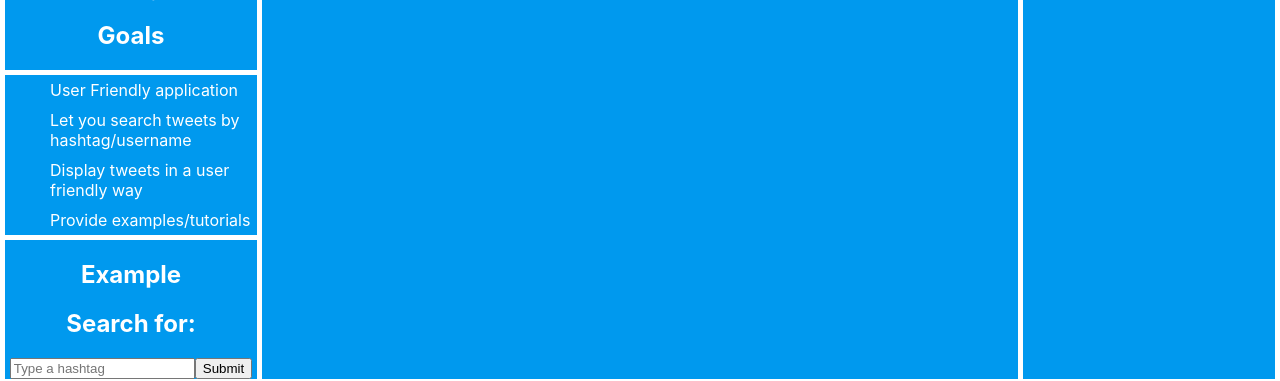
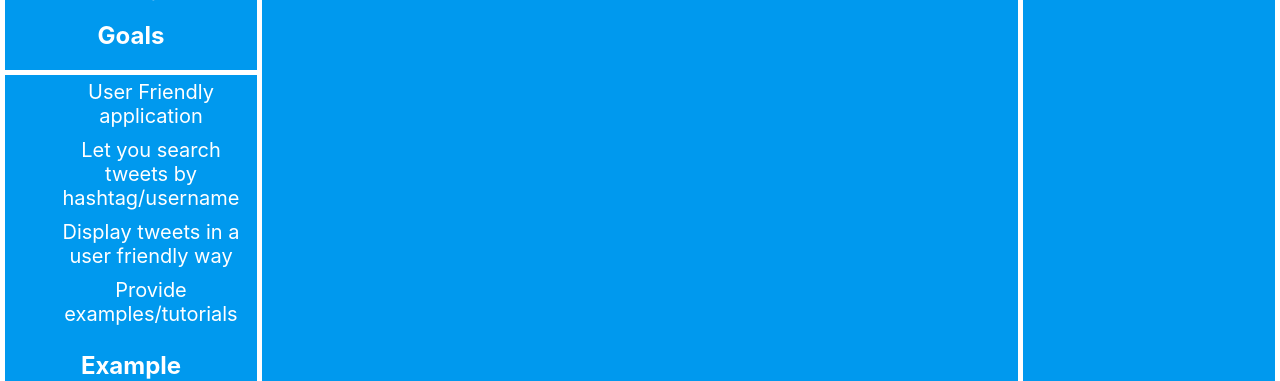
Before and after one commit to EA-Cortes/TweetFul, a React (Create React App) app in the folder tweetful/: page / in a window 1280 px wide. Shown: the part 927-1308 px from the top of the page. Built offline with nearby package versions, Linux system fonts and the light colour scheme; no server answers.

Commit message:
Visual fix

```diff
--- a/tweetful/src/style/App.css
+++ b/tweetful/src/style/App.css
@@ -20,12 +20,14 @@
 
 .listStyle {
   border-top: 5px solid white;
-  border-bottom: 5px solid white;
+
   list-style: none;
+
 }
 .listStyle li{
   padding: 5px;
-  text-align: left;
+  font-size: 20px;
+  text-align: center;
 }
 .content{
   flex: 3;
```
